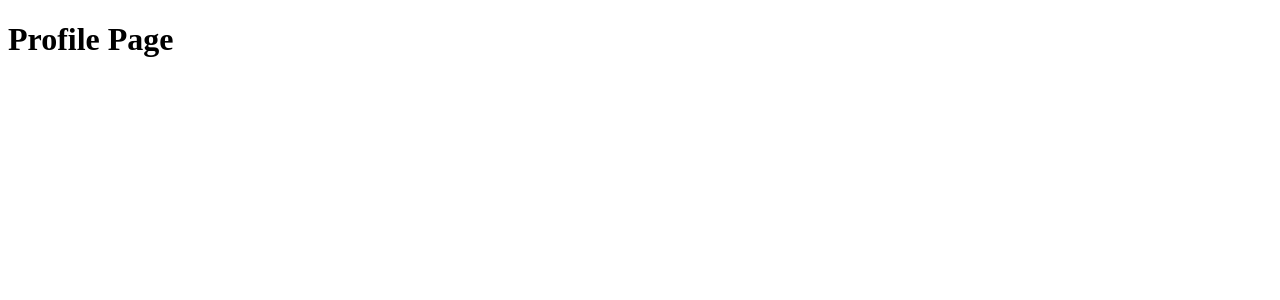
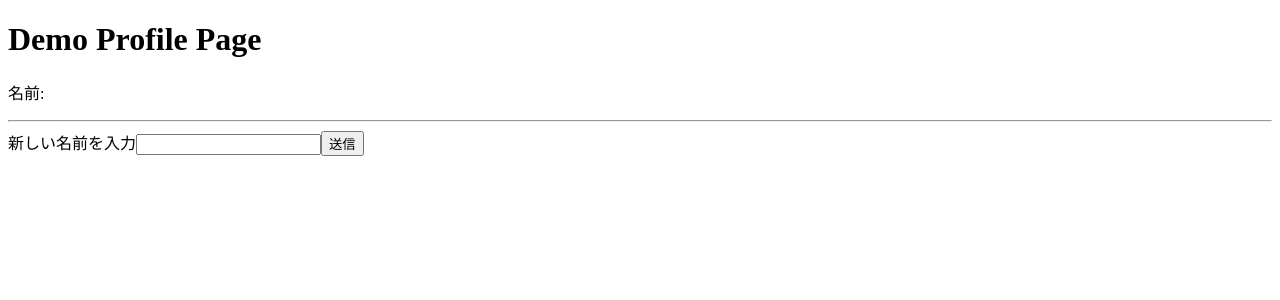
Before and after one commit to higoshi/next-swr-post, a Next.js app: page /profile in a window 1280 px wide. Shown: the top 300 px of the page. Built offline with nearby package versions, Linux system fonts and the light colour scheme.

Commit message:
add Demo Profile Page

```diff
--- a/pages/profile.tsx
+++ b/pages/profile.tsx
@@ -1,9 +1,30 @@
 import React from 'react';
 import { NextPage } from 'next';
+import { useUsername } from '@/lib/hooks/useUsername';
 
 const ProfilePage: NextPage = () => {
+  const {username, setUsername} = useUsername();
+  const [newUsername, setNewusername] = React.useState('');
+
   return <>
-    <h1>Profile Page</h1>
+    <h1>Demo Profile Page</h1>
+    <p>名前:{username}</p>
+    <hr/>
+    <label>
+      新しい名前を入力
+      <input
+        onChange={(e) => {
+          setNewusername(e.target.value);
+        }}
+      />
+    </label>
+    <button
+      onClick={() => {
+        setUsername(newUsername);
+      }}
+    >
+      送信
+    </button>
   </>
 };
 
```
